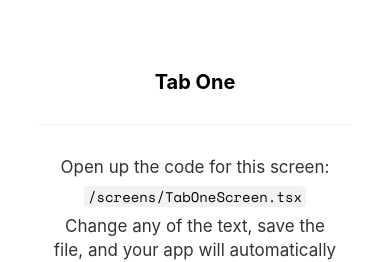
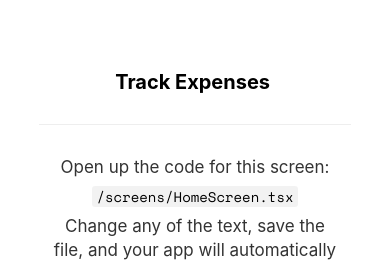
Before and after one commit to DanteLentsoe/ExpenseTrackerApp, a React Native app: screen /HomeScreen in a window 390 px wide. Shown: the part 212-474 px from the top of the page. Built offline with nearby package versions, Linux system fonts and the light colour scheme; what expo-linking would draw is missing.

Commit message:
refactor: update text inputs

```diff
--- a/navigation/LinkingConfiguration.ts
+++ b/navigation/LinkingConfiguration.ts
@@ -4,31 +4,31 @@
  * https://reactnavigation.org/docs/configuring-links
  */
 
-import { LinkingOptions } from '@react-navigation/native';
-import * as Linking from 'expo-linking';
+import { LinkingOptions } from "@react-navigation/native";
+import * as Linking from "expo-linking";
 
-import { RootStackParamList } from '../types';
+import { RootStackParamList } from "../types";
 
 const linking: LinkingOptions<RootStackParamList> = {
-  prefixes: [Linking.makeUrl('/')],
+  prefixes: [Linking.makeUrl("/")],
   config: {
     screens: {
       Root: {
         screens: {
-          TabOne: {
+          HomeScreen: {
             screens: {
-              TabOneScreen: 'one',
+              HomeScreen: "one",
             },
           },
           TabTwo: {
             screens: {
-              TabTwoScreen: 'two',
+              TabTwoScreen: "two",
             },
           },
         },
       },
-      Modal: 'modal',
-      NotFound: '*',
+      Modal: "modal",
+      NotFound: "*",
     },
   },
 };
--- a/navigation/index.tsx
+++ b/navigation/index.tsx
@@ -3,27 +3,39 @@
  * https://reactnavigation.org/docs/getting-started
  *
  */
-import { FontAwesome } from '@expo/vector-icons';
-import { createBottomTabNavigator } from '@react-navigation/bottom-tabs';
-import { NavigationContainer, DefaultTheme, DarkTheme } from '@react-navigation/native';
-import { createNativeStackNavigator } from '@react-navigation/native-stack';
-import * as React from 'react';
-import { ColorSchemeName, Pressable } from 'react-native';
+import { FontAwesome } from "@expo/vector-icons";
+import { createBottomTabNavigator } from "@react-navigation/bottom-tabs";
+import {
+  NavigationContainer,
+  DefaultTheme,
+  DarkTheme,
+} from "@react-navigation/native";
+import { createNativeStackNavigator } from "@react-navigation/native-stack";
+import * as React from "react";
+import { ColorSchemeName, Pressable } from "react-native";
 
-import Colors from '../constants/Colors';
-import useColorScheme from '../hooks/useColorScheme';
-import ModalScreen from '../screens/ModalScreen';
-import NotFoundScreen from '../screens/NotFoundScreen';
-import TabOneScreen from '../screens/TabOneScreen';
-import TabTwoScreen from '../screens/TabTwoScreen';
-import { RootStackParamList, RootTabParamList, RootTabScreenProps } from '../types';
-import LinkingConfiguration from './LinkingConfiguration';
+import Colors from "../constants/Colors";
+import useColorScheme from "../hooks/useColorScheme";
+import ModalScreen from "../screens/ModalScreen";
+import NotFoundScreen from "../screens/NotFoundScreen";
+import HomeScreen from "../screens/HomeScreen";
+import TabTwoScreen from "../screens/TabTwoScreen";
+import {
+  RootStackParamList,
+  RootTabParamList,
+  RootTabScreenProps,
+} from "../types";
+import LinkingConfiguration from "./LinkingConfiguration";
 
-export default function Navigation({ colorScheme }: { colorScheme: ColorSchemeName }) {
+export default function Navigation({
+  colorScheme,
+}: {
+  colorScheme: ColorSchemeName;
+}) {
   return (
     <NavigationContainer
       linking={LinkingConfiguration}
-      theme={colorScheme === 'dark' ? DarkTheme : DefaultTheme}>
+      theme={colorScheme === "dark" ? DarkTheme : DefaultTheme}>
       <RootNavigator />
     </NavigationContainer>
   );
@@ -38,9 +50,17 @@ const Stack = createNativeStackNavigator<RootStackParamList>();
 function RootNavigator() {
   return (
     <Stack.Navigator>
-      <Stack.Screen name="Root" component={BottomTabNavigator} options={{ headerShown: false }} />
-      <Stack.Screen name="NotFound" component={NotFoundScreen} options={{ title: 'Oops!' }} />
-      <Stack.Group screenOptions={{ presentation: 'modal' }}>
+      <Stack.Screen
+        name="Root"
+        component={BottomTabNavigator}
+        options={{ headerShown: false }}
+      />
+      <Stack.Screen
+        name="NotFound"
+        component={NotFoundScreen}
+        options={{ title: "Oops!" }}
+      />
+      <Stack.Group screenOptions={{ presentation: "modal" }}>
         <Stack.Screen name="Modal" component={ModalScreen} />
       </Stack.Group>
     </Stack.Navigator>
@@ -58,19 +78,19 @@ function BottomTabNavigator() {
 
   return (
     <BottomTab.Navigator
-      initialRouteName="TabOne"
+      initialRouteName="HomeScreen"
       screenOptions={{
         tabBarActiveTintColor: Colors[colorScheme].tint,
       }}>
       <BottomTab.Screen
-        name="TabOne"
-        component={TabOneScreen}
-        options={({ navigation }: RootTabScreenProps<'TabOne'>) => ({
-          title: 'Tab One',
+        name="HomeScreen"
+        component={HomeScreen}
+        options={({ navigation }: RootTabScreenProps<"HomeScreen">) => ({
+          title: "Tab One",
           tabBarIcon: ({ color }) => <TabBarIcon name="code" color={color} />,
           headerRight: () => (
             <Pressable
-              onPress={() => navigation.navigate('Modal')}
+              onPress={() => navigation.navigate("Modal")}
               style={({ pressed }) => ({
                 opacity: pressed ? 0.5 : 1,
               })}>
@@ -88,7 +108,7 @@ function BottomTabNavigator() {
         name="TabTwo"
         component={TabTwoScreen}
         options={{
-          title: 'Tab Two',
+          title: "Tab Two",
           tabBarIcon: ({ color }) => <TabBarIcon name="code" color={color} />,
         }}
       />
@@ -100,7 +120,7 @@ function BottomTabNavigator() {
  * You can explore the built-in icon families and icons on the web at https://icons.expo.fyi/
  */
 function TabBarIcon(props: {
-  name: React.ComponentProps<typeof FontAwesome>['name'];
+  name: React.ComponentProps<typeof FontAwesome>["name"];
   color: string;
 }) {
   return <FontAwesome size={30} style={{ marginBottom: -3 }} {...props} />;
--- a/screens/TabOneScreen.tsx
+++ b/screens/HomeScreen.tsx
@@ -4,18 +4,18 @@ import EditScreenInfo from "../components/EditScreenInfo";
 import { Text, View } from "../components/Themed";
 import { RootTabScreenProps } from "../types";
 
-export default function TabOneScreen({
+export default function HomeScreen({
   navigation,
-}: RootTabScreenProps<"TabOne">) {
+}: RootTabScreenProps<"HomeScreen">) {
   return (
     <View style={styles.container}>
-      <Text style={styles.title}>Tab One</Text>
+      <Text style={styles.title}>Track Expenses </Text>
       <View
         style={styles.separator}
         lightColor="#eee"
         darkColor="rgba(255,255,255,0.1)"
       />
-      <EditScreenInfo path="/screens/TabOneScreen.tsx" />
+      <EditScreenInfo path="/screens/HomeScreen.tsx" />
     </View>
   );
 }
```
Also changed, not shown: types.tsx (+13 -9 lines).
